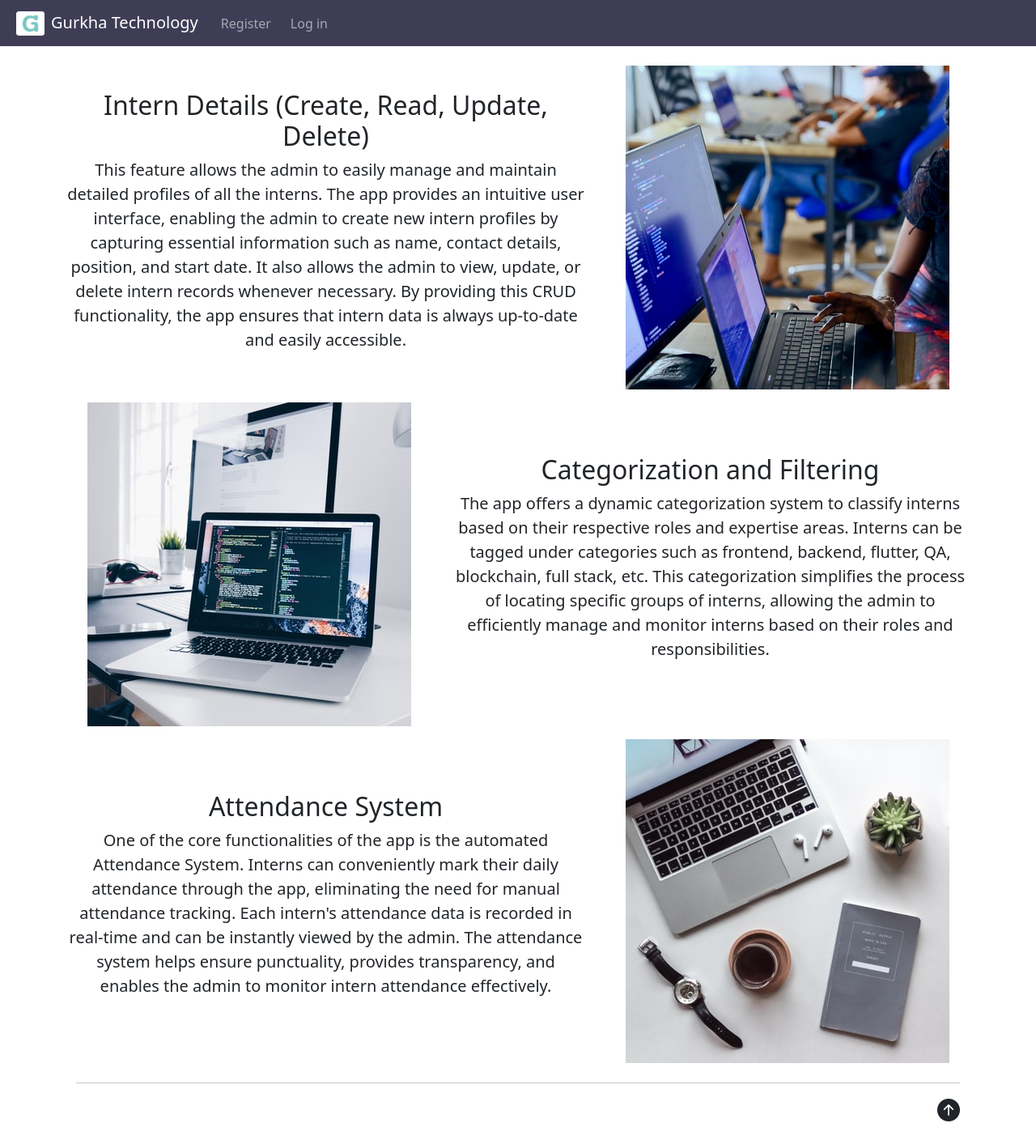
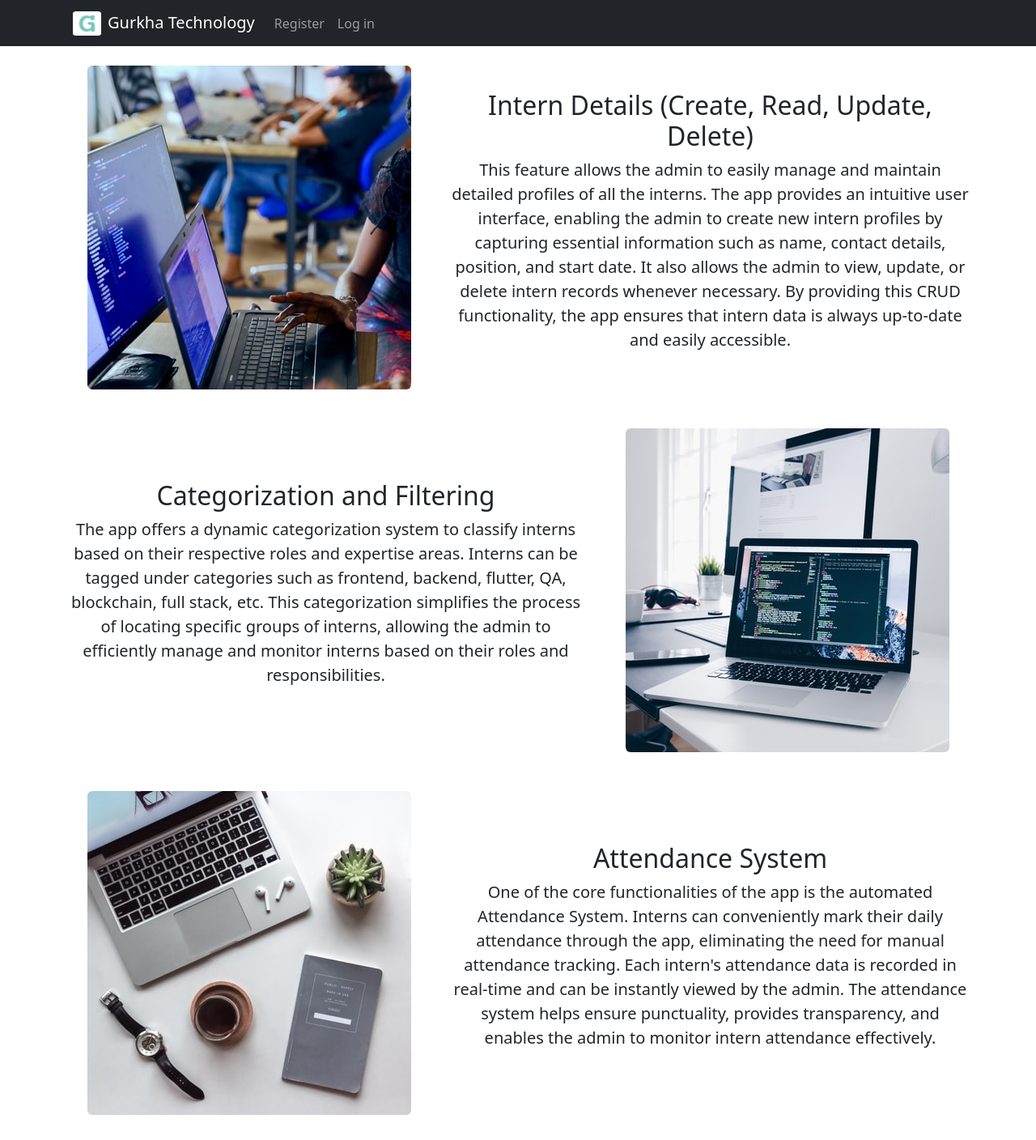
Before and after one commit to jayandrathapachhetri/Gurkha-Intern-Management-App, a React (Create React App) app: page /about in a window 1280 px wide. Shown: the top 1408 px of the page at 81% size. Built offline with nearby package versions, Linux system fonts and the light colour scheme.

Commit message:
make navbar responsive

```diff
--- a/src/components/About.js
+++ b/src/components/About.js
@@ -6,8 +6,11 @@ export default function About() {
     <>
       <Navbar />
       <div className="container my-4">
-        <div className="row featurette d-flex justify-content-center align-items-center mb-3">
-          <div className="col-md-7">
+        <div className="row featurette align-items-center mb-5">
+          <div className="col-lg-5">
+            <img className="img-fluid rounded" src="/Images/about-1.jpg" alt="" />
+          </div>
+          <div className="col-lg-7">
             <h2 className="featurette-heading">
               Intern Details (Create, Read, Update, Delete)
             </h2>
@@ -15,12 +18,12 @@ export default function About() {
               This feature allows the admin to easily manage and maintain detailed profiles of all the interns. The app provides an intuitive user interface, enabling the admin to create new intern profiles by capturing essential information such as name, contact details, position, and start date. It also allows the admin to view, update, or delete intern records whenever necessary. By providing this CRUD functionality, the app ensures that intern data is always up-to-date and easily accessible.
             </p>
           </div>
-          <div className="col-md-5">
-            <img className="img-fluid" src="/Images/about-1.jpg" alt="" />
+        </div>
+        <div className="row featurette align-items-center mb-5">
+          <div className="col-lg-5 order-lg-2">
+            <img className="img-fluid rounded" src="/Images/about-2.jpg" alt="" />
           </div>
-        </div>
-        <div className="row featurette d-flex justify-content-center align-items-center mb-3">
-          <div className="col-md-7 order-md-2">
+          <div className="col-lg-7 order-lg-1">
             <h2 className="featurette-heading">
               Categorization and Filtering
             </h2>
@@ -28,12 +31,12 @@ export default function About() {
               The app offers a dynamic categorization system to classify interns based on their respective roles and expertise areas. Interns can be tagged under categories such as frontend, backend, flutter, QA, blockchain, full stack, etc. This categorization simplifies the process of locating specific groups of interns, allowing the admin to efficiently manage and monitor interns based on their roles and responsibilities.
             </p>
           </div>
-          <div className="col-md-5 order-md-1">
-            <img className="img-fluid" src="/Images/about-2.jpg" alt="" />
+        </div>
+        <div className="row featurette align-items-center mb-5">
+          <div className="col-lg-5">
+            <img className="img-fluid rounded" src="/Images/about-3.jpg" alt="" />
           </div>
-        </div>
-        <div className="row featurette d-flex justify-content-center align-items-center mb-3">
-          <div className="col-md-7 my-3">
+          <div className="col-lg-7">
             <h2 className="featurette-heading">
               Attendance System
             </h2>
@@ -41,9 +44,6 @@ export default function About() {
               One of the core functionalities of the app is the automated Attendance System. Interns can conveniently mark their daily attendance through the app, eliminating the need for manual attendance tracking. Each intern's attendance data is recorded in real-time and can be instantly viewed by the admin. The attendance system helps ensure punctuality, provides transparency, and enables the admin to monitor intern attendance effectively.
             </p>
           </div>
-          <div className="col-md-5">
-            <img className="img-fluid" src="/Images/about-3.jpg" alt="" />
-          </div>
         </div>
       </div>
     </>
--- a/src/components/Navbar.js
+++ b/src/components/Navbar.js
@@ -1,5 +1,5 @@
 import React from 'react';
-import { useNavigate, NavLink , Link} from 'react-router-dom';
+import { useNavigate, NavLink, Link } from 'react-router-dom';
 
 function Navbar() {
   const user = JSON.parse(localStorage.getItem("user-info"));
@@ -9,27 +9,26 @@ function Navbar() {
   function logOut() {
     localStorage.removeItem('user-info');
     navigate("/");
-    console.log(" user logout")
+    console.log(" user logout");
     // localStorage.clear();
-
   }
 
   return (
     <>
-        <nav className="navbar navbar-expand-lg navbar-dark  nav-pills sticky-top" style={{ backgroundColor:'#3f3d56' }}>
-          <div className="container-fluid">
+      <nav className="navbar navbar-expand-lg navbar-dark bg-dark nav-pills sticky-top">
+        <div className="container">
           <Link className="navbar-brand" to="/">
-              <img src="/favicon-32x32.png" alt="Logo" width="35" height="30" className="d-inline-block align-text-top mx-2"/>
+            <img src="/favicon-32x32.png" alt="Logo" width="35" height="30" className="d-inline-block align-text-top mx-2" />
             Gurkha Technology
           </Link>
           <button className="navbar-toggler" type="button" data-bs-toggle="collapse" data-bs-target="#navbarSupportedContent" aria-controls="navbarSupportedContent" aria-expanded="false" aria-label="Toggle navigation">
             <span className="navbar-toggler-icon"></span>
           </button>
-            <div className="collapse navbar-collapse text-start" id="navbarSupportedContent">
+          <div className="collapse navbar-collapse" id="navbarSupportedContent">
             <ul className="navbar-nav me-auto mb-2 mb-lg-0">
               {localStorage.getItem("user-info") ? (
                 <>
-                    <li className="nav-item mx-1">
+                  <li className="nav-item">
                     <NavLink className="nav-link" activeClassName="active" exact to="/">
                       Home
                     </NavLink>
@@ -39,7 +38,7 @@ function Navbar() {
                       About
                     </NavLink>
                   </li>
-                    <li className="nav-item mx-1">
+                  <li className="nav-item">
                     <NavLink className="nav-link" activeClassName="active" to="/interndetails">
                       Intern Details
                     </NavLink>
@@ -49,119 +48,35 @@ function Navbar() {
                       Attendance
                     </NavLink>
                   </li>
-                    <li className="nav-item mx-1">
+                  <li className="nav-item">
                     <NavLink className="nav-link" activeClassName="active" to="/internlist">
-                        Intern DashBoard
+                      Intern Dashboard
                     </NavLink>
                   </li>
                 </>
               ) : (
                 <>
                   <li className="nav-item">
-                    <NavLink className="nav-link mx-1" to="/register">Register</NavLink>
+                    <NavLink className="nav-link" to="/register">Register</NavLink>
                   </li>
                   <li className="nav-item">
-                      <NavLink className="nav-link mx-1" to="/login">Log in</NavLink>
+                    <NavLink className="nav-link" to="/login">Log in</NavLink>
                   </li>
                 </>
               )}
             </ul>
-            </div>
-          </div>
             {localStorage.getItem("user-info") ? (
-            <ul className="navbar-nav me-auto mb-2 mb-lg-0">
+              <ul className="navbar-nav mb-2 mb-lg-0">
                 <li className="nav-item">
-                  <NavLink  className="nav-link mx-3 bg-danger" onClick={logOut} >Logout</NavLink>
+                  <button className="nav-link btn btn-danger" onClick={logOut}>Logout</button>
                 </li>
               </ul>
             ) : null}
+          </div>
+        </div>
       </nav>
     </>
   );
 }
 
 export default Navbar;
-
-// import React from 'react';
-// import { useNavigate, NavLink } from 'react-router-dom';
-// import { NavDropdown } from "react-bootstrap";
-
-// function Navbar() {
-//   const user = JSON.parse(localStorage.getItem("user-info"));
-//   console.warn(user);
-
-//   const navigate = useNavigate();
-//   function logout() {
-//     localStorage.removeItem('user-info');
-//     // localStorage.clear();
-//     navigate("/login");
-//   }
-
-//   return (
-//     <>
-//       <div className="container-fluid">
-//         <nav className="navbar navbar-expand-lg navbar-light bg-light nav-pills" style={{ backgroundColor:'#e3f2fd' }}>
-//           <div className="container-fluid">
-//             <a className="navbar-brand" href="/">
-//               <img src="/favicon-32x32.png" alt="Logo" width="35" height="30" className="d-inline-block align-text-top mx-2"/>
-//               Gurkha Technology
-//             </a>
-//             <button className="navbar-toggler" type="button" data-bs-toggle="collapse" data-bs-target="#navbarSupportedContent" aria-controls="navbarSupportedContent" aria-expanded="false" aria-label="Toggle navigation">
-//               <span className="navbar-toggler-icon"></span>
-//             </button>
-//             <div className="collapse navbar-collapse text-start" id="navbarSupportedContent">
-//               <ul className="navbar-nav me-auto mb-2 mb-lg-0">
-//                 {localStorage.getItem("user-info") ? (
-//                   <>
-//                     <li className="nav-item mx-1">
-//                       <NavLink className="nav-link" activeClassName="active" exact to="/">
-//                         Home
-//                       </NavLink>
-//                     </li>
-//                     <li className="nav-item">
-//                       <NavLink className="nav-link" activeClassName="active" to="/About">
-//                         About
-//                       </NavLink>
-//                     </li>
-//                     <li className="nav-item mx-1">
-//                       <NavLink className="nav-link" activeClassName="active" to="/interndetails">
-//                         Intern Details
-//                       </NavLink>
-//                     </li>
-//                     <li className="nav-item">
-//                       <NavLink className="nav-link" activeClassName="active" to="/attadance">
-//                         Attadance
-//                       </NavLink>
-//                     </li>
-//                     <li className="nav-item mx-1">
-//                       <NavLink className="nav-link" activeClassName="active" to="/internlist">
-//                         Intern DashBoard
-//                       </NavLink>
-//                     </li>
-//                   </>
-//                 ) : (
-//                   <>
-//                     <li className="nav-item">
-//                       {/* <Link className="nav-link mx-1" to="/register">Register</Link> */}
-//                     </li>
-//                     <li className="nav-item">
-//                       <NavLink className="nav-link mx-1" to="/login">Log in</NavLink>
-//                     </li>
-//                   </>
-//                 )}
-//               </ul>
-//             </div>
-//           </div>
-//           {localStorage.getItem("user-info") ? (
-//             <NavDropdown title={user && user.name} style={{ backgroundColor: "gray", borderRadius: "5px" }}>
-//               <NavDropdown.Item onClick={logout}>logout</NavDropdown.Item>
-//               <NavDropdown.Item>Profile</NavDropdown.Item>
-//             </NavDropdown>
-//           ) : null}
-//         </nav>
-//       </div>
-//     </>
-//   );
-// }
-
-// export default Navbar;
```
Also changed, not shown: gurkhatech-db.json (+10 -0 lines). Lines whose indentation alone changed are shown as unchanged.
